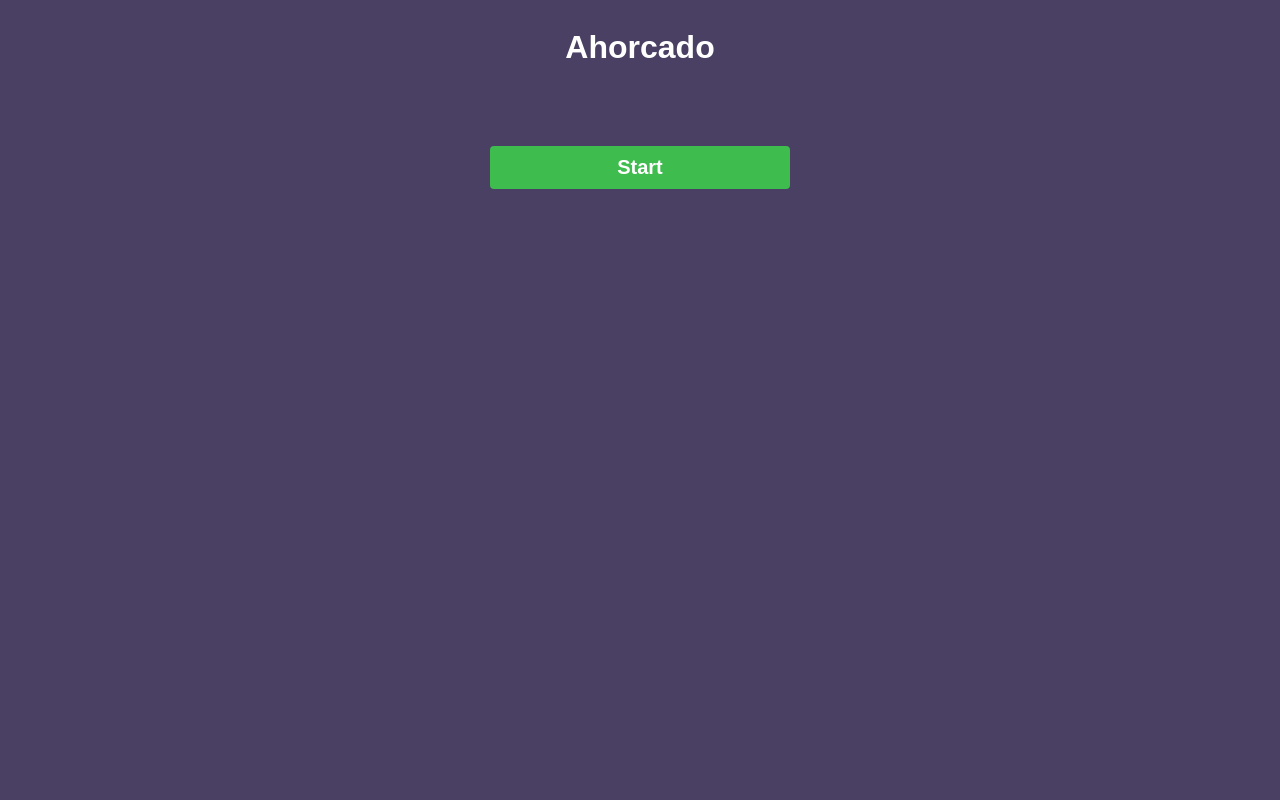
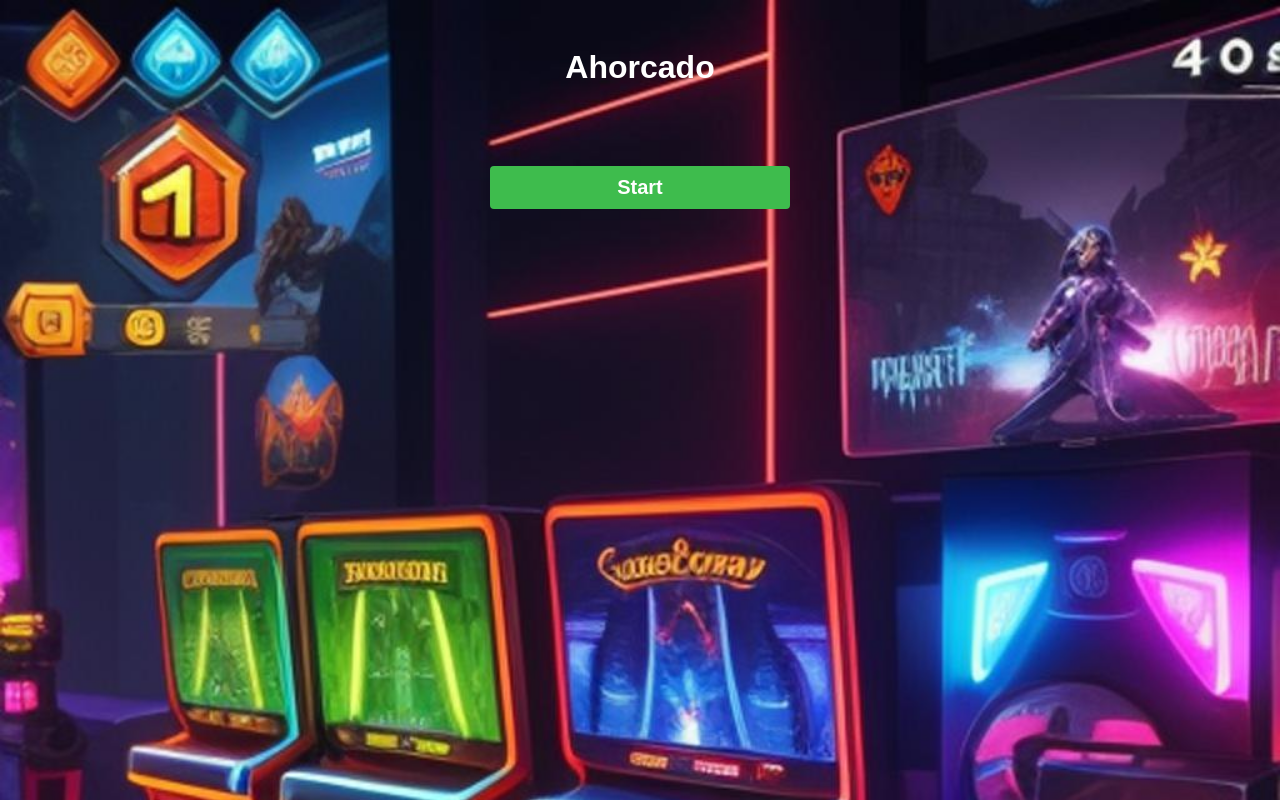
Before and after one commit to FrancyDaniela/trabajoJuegos1, a plain HTML site: page Juego de ahorcado/index.html in a window 1280 px wide. Drawn offline with Linux system fonts and the light colour scheme; a web font is replaced by a local one.

Commit message:
Se agregaron algunos cambios

```diff
--- a/Juego de ahorcado/index.html
+++ b/Juego de ahorcado/index.html
@@ -1,5 +1,5 @@
 <!DOCTYPE html>
-<html lang="en">
+<html lang="es">
 <head>
     <meta charset="UTF-8">
     <meta http-equiv="X-UA-Compatible" content="IE=edge">
@@ -7,6 +7,7 @@
     <title>Juego Ahorcado</title>
     <link href="http://fonts.cdnfonts.com/css/sf-pixelate" rel="stylesheet">
     <link rel="stylesheet" href="styles.css">
+    <link rel="stylesheet" href="img/ahorcado.png">
     <script type="text/javascript" src="palabras.js" defer></script>
     <script type="text/javascript" src="script.js" defer></script>
 </head>
--- a/Juego de ahorcado/styles.css
+++ b/Juego de ahorcado/styles.css
@@ -3,7 +3,9 @@
 }
 
 body{
-    background-color: #4a4063;
+    background-image: url('img/ahorcado.png');
+    background-size: cover;
+    padding: 20px;
     color:#fff ;
     font-family:'SF Pixelate', sans-serif ;
     display:flex ;
```
Also changed, not shown: Juego de ahorcado/img/ahorcado.png (added).
